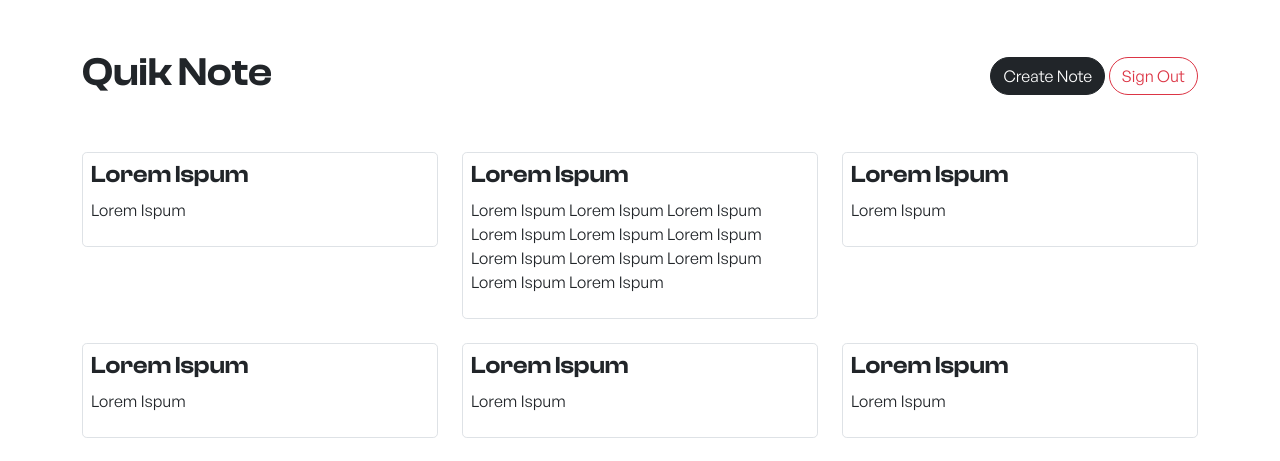
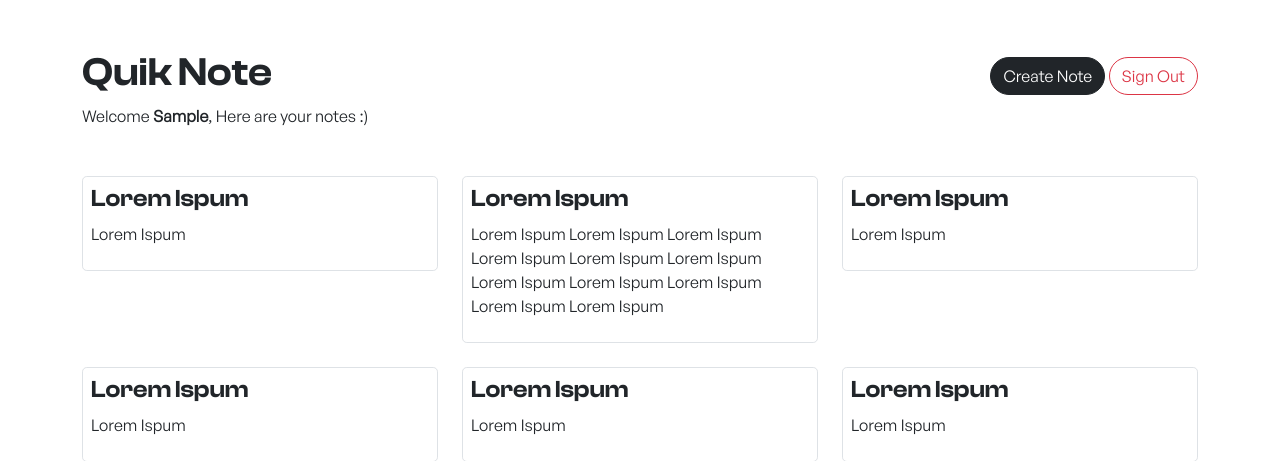
Before and after one commit to sommmtoooo/quik-note, a Flask app: page /notes in a window 1280 px wide. Shown: the top 461 px of the page. Run offline with Flask 3, Linux system fonts and the light colour scheme; the visitor is signed in with stand-in values (Sample User, id 1); data comes from the database, SQL or seed files in the repository.

Commit message:
Update: Auth User Check On Auth View / Homepage

```diff
--- a/app.py
+++ b/app.py
@@ -1,5 +1,5 @@
-from flask import Flask, render_template
-from flask_login import LoginManager
+from flask import Flask, redirect, render_template, url_for
+from flask_login import LoginManager, current_user
 from user import user
 from note import note
 from utils import get_user_by_id
@@ -19,6 +19,8 @@ def load_user(id):
 
 @app.route('/')
 def index():
+    if current_user.is_authenticated:
+        return redirect(url_for('note.notes'))
     return render_template('index.html')
 
 
--- a/templates/notes.html
+++ b/templates/notes.html
@@ -7,6 +7,9 @@
       <a href="{{url_for('user.sign_out')}}" class="btn btn-outline-danger fade-up font-bold rounded-pill">Sign Out</a>
       </div>
   </div>
+  <p>
+  Welcome <b>{{current_user.username|capitalize}}</b>, Here are your notes :)
+  </p>
 
   <!-- No Note -->
   <div
```
Also changed, not shown: user.py (+7 -1 lines).
